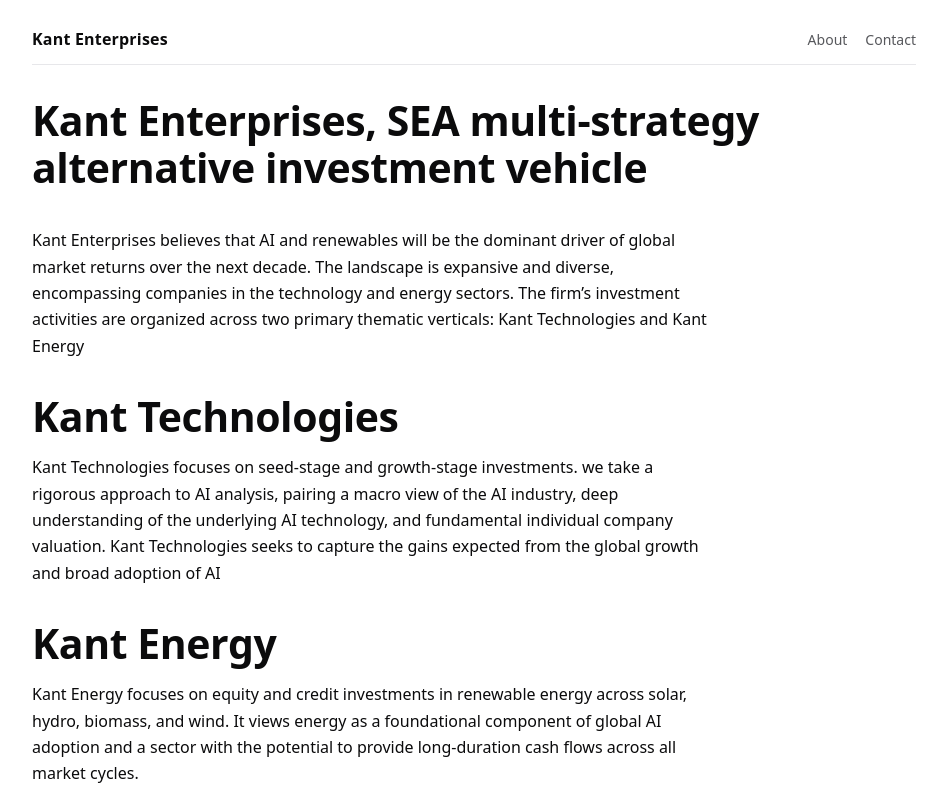
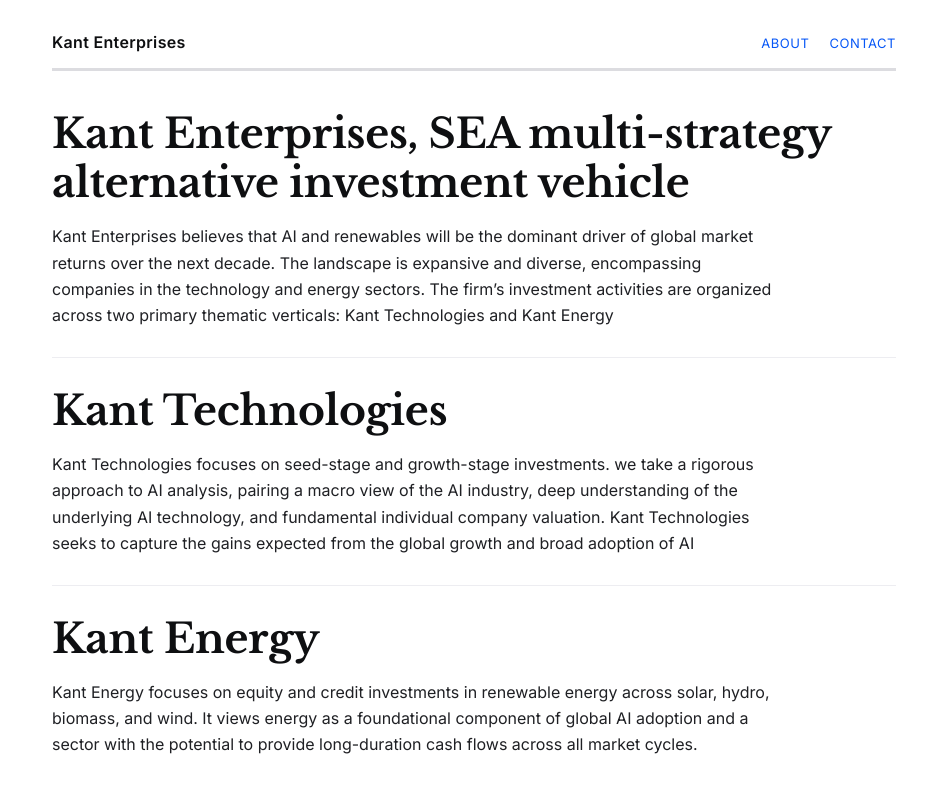
Before and after one commit to kgamer19/kant-enterprise-web, a Next.js app: page / in a window 1280 px wide. Shown: the top 800 px of the page, without its empty margins (166-1111 px from the left). Built offline with nearby package versions, Linux system fonts and the light colour scheme.

Commit message:
Refine typography and layout

```diff
--- a/app/globals.css
+++ b/app/globals.css
@@ -1,9 +1,13 @@
+@import url("https://fonts.googleapis.com/css2?family=Inter:wght@400;500;600&family=Libre+Baskerville:wght@400;700&display=swap");
+
+
 :root {
   --bg: #ffffff;
-  --text: #0b0b0c;
-  --muted: #57585c;
-  --rule: #e7e7ea;
+  --text: #0e0f11;
+  --muted: #5f6168;
+  --rule: #e6e7eb;
 }
+
 
 * { box-sizing: border-box; }
 html, body { height: 100%; }
@@ -11,24 +15,26 @@ body {
   margin: 0;
   background: var(--bg);
   color: var(--text);
-  font-family: ui-sans-serif, system-ui, -apple-system, Segoe UI, Roboto, Arial, "Apple Color Emoji",
-    "Segoe UI Emoji";
+  font-family: "Inter", system-ui, -apple-system, Segoe UI, Roboto, Arial;
 }
+
 
 a { color: inherit; text-decoration: none; }
 a:hover { text-decoration: underline; }
 
 .wrap {
-  max-width: 920px;
+  max-width: 880px;
   margin: 0 auto;
-  padding: 28px 18px 48px;
+  padding: 32px 18px 56px;
 }
 
 .header {
-  border-bottom: 1px solid var(--rule);
-  padding-bottom: 14px;
-  margin-bottom: 22px;
+  border-bottom: 3px solid #dcdce0;
+  padding-bottom: 16px;
+  margin-bottom: 28px;
 }
+
+
 
 .nav {
   display: flex;
@@ -38,34 +44,39 @@ a:hover { text-decoration: underline; }
 }
 
 .brand a {
-  font-weight: 650;
-  letter-spacing: 0.2px;
+  font-weight: 600;
+  letter-spacing: 0.02em;
 }
+
 
 .links {
   display: flex;
-  gap: 18px;
-  color: var(--muted);
-  font-size: 14px;
+  gap: 20px;
+  color: #0757f6;
+  font-size: 13px;
+  letter-spacing: 0.04em;
+  text-transform: uppercase;
 }
 
 .main { padding: 10px 0 22px; }
 
 .h1 {
+  font-family: "Libre Baskerville", Georgia, serif;
   font-size: clamp(28px, 3.2vw, 44px);
-  line-height: 1.15;
-  letter-spacing: -0.4px;
-  margin: 0 0 14px;
+  line-height: 1.2;
+  letter-spacing: -0.3px;
+  margin: 0 0 16px;
 }
 
 
 .p {
-  margin: 0 0 12px;
-  max-width: 74ch;
-  color: var(--text);
+  margin: 0 0 14px;
+  max-width: 72ch;
+  color: #1f2024;
   line-height: 1.65;
   font-size: 16px;
 }
+
 
 .footer {
   border-top: 1px solid var(--rule);
@@ -94,3 +105,9 @@ a:hover { text-decoration: underline; }
   color: var(--muted);
   font-size: 12px;
 }
+
+.rule {
+  border: none;
+  border-top: 1px solid #ededf1;
+  margin: 28px 0;
+}
--- a/app/page.tsx
+++ b/app/page.tsx
@@ -4,9 +4,7 @@ export default function Home() {
       <h1 className="h1">
     Kant Enterprises, SEA multi-strategy alternative investment vehicle
       </h1>
-<br>
 
-</br>
       <p className="p">
         Kant Enterprises believes that AI and renewables will be the dominant driver of
         global market returns over the next decade. The landscape is expansive and diverse, encompassing companies in the
@@ -14,9 +12,8 @@ export default function Home() {
            The firm’s investment activities are organized across two primary thematic verticals:
             Kant Technologies and Kant Energy
       </p>
-      <br>
+<hr className="rule" />
 
-      </br>
 <h1 className="h1">
   Kant Technologies
 </h1>
@@ -29,13 +26,13 @@ export default function Home() {
           from the global growth and broad adoption of AI
       </p>
 
-      <br>
+    <hr className="rule" />
 
-      </br>
 
       <h1 className="h1">
   Kant Energy
 </h1>
+
 
       <p className="p">
         Kant Energy focuses on equity and credit investments in renewable energy across solar, hydro, biomass, and wind.
```
